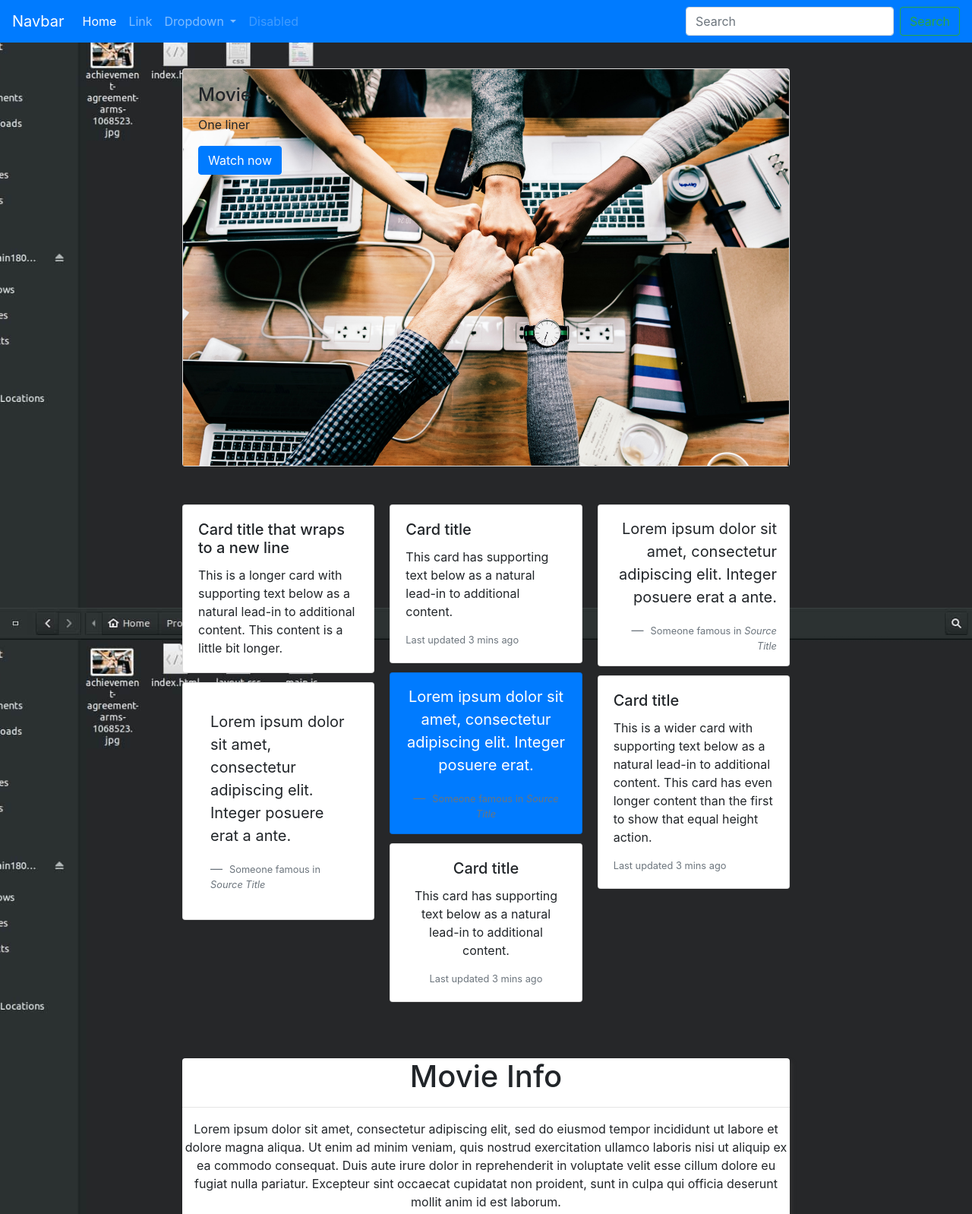
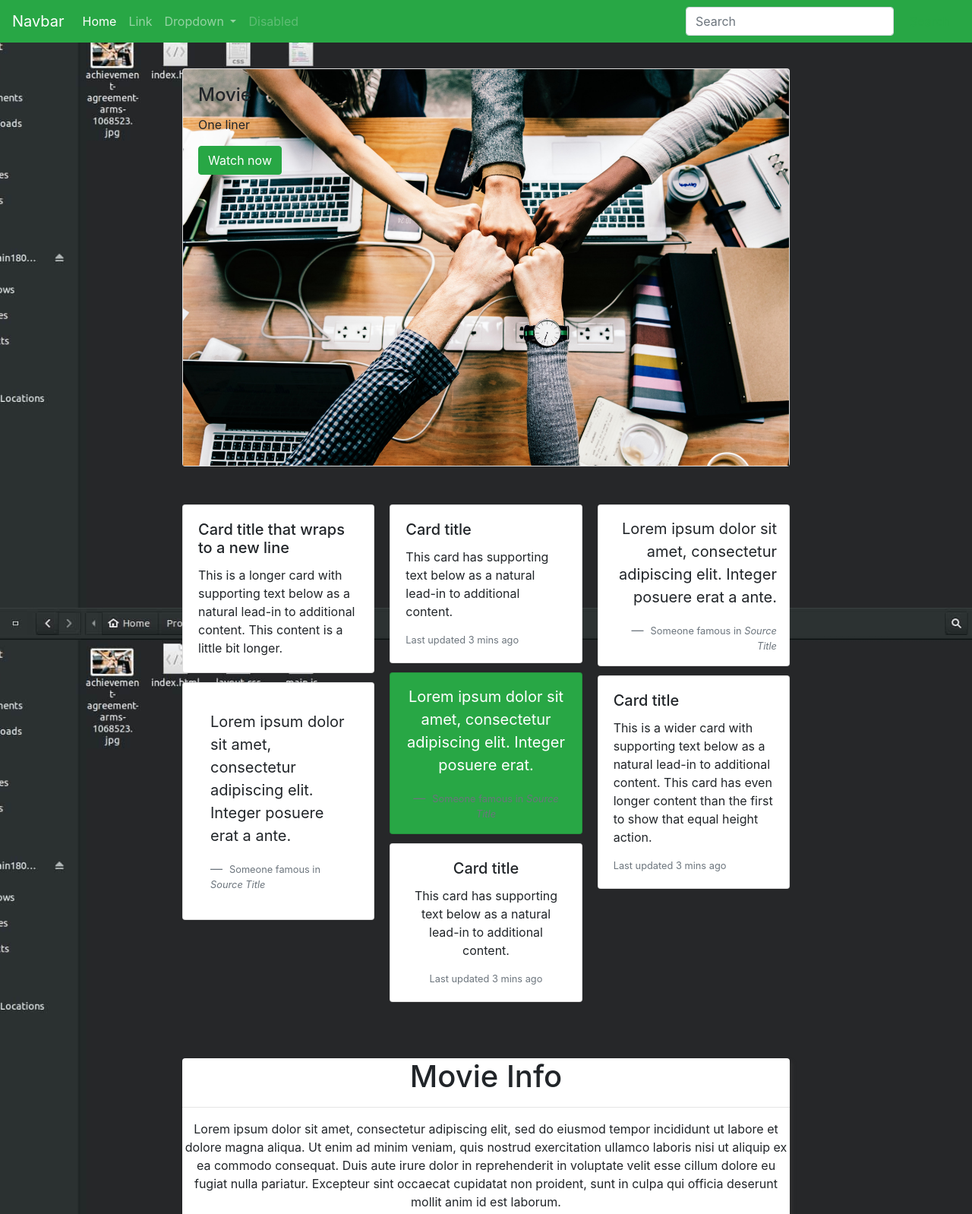
Before and after one commit to rohitjain00/Movie-template, a plain HTML site: page index.html in a window 1280 px wide. Shown: the top 1598 px of the page at 76% size. Drawn offline with nearby package versions, Linux system fonts and the light colour scheme; a script that the page names is missing.

Commit message:
Changed primary to success

```diff
--- a/index.html
+++ b/index.html
@@ -76,7 +76,7 @@
 </head>
 
 <body>
-    <nav class="navbar fixed-top navbar-expand-lg navbar-dark bg-primary">
+    <nav class="navbar fixed-top navbar-expand-lg navbar-dark bg-success">
         <a class="navbar-brand" href="#">Navbar</a>
         <button class="navbar-toggler" type="button" data-toggle="collapse" data-target="#navbarSupportedContent"
             aria-controls="navbarSupportedContent" aria-expanded="false" aria-label="Toggle navigation">
@@ -123,7 +123,7 @@
                 <div class="card-img-overlay">
                     <h4 class="card-title" style="text : white;">Movie</h4>
                     <p class="card-text">One liner</p>
-                    <a href="#" class="btn btn-primary">Watch now</a>
+                    <a href="#" class="btn btn-success">Watch now</a>
                 </div>
             </div>
             <div style="padding-top: 50px;">
@@ -153,7 +153,7 @@
                             <p class="card-text"><small class="text-muted">Last updated 3 mins ago</small></p>
                         </div>
                     </div>
-                    <div class="card bg-primary text-white text-center p-3">
+                    <div class="card bg-success text-white text-center p-3">
                         <blockquote class="blockquote mb-0">
                             <p>Lorem ipsum dolor sit amet, consectetur adipiscing elit. Integer posuere erat.</p>
                             <footer class="blockquote-footer">
```
